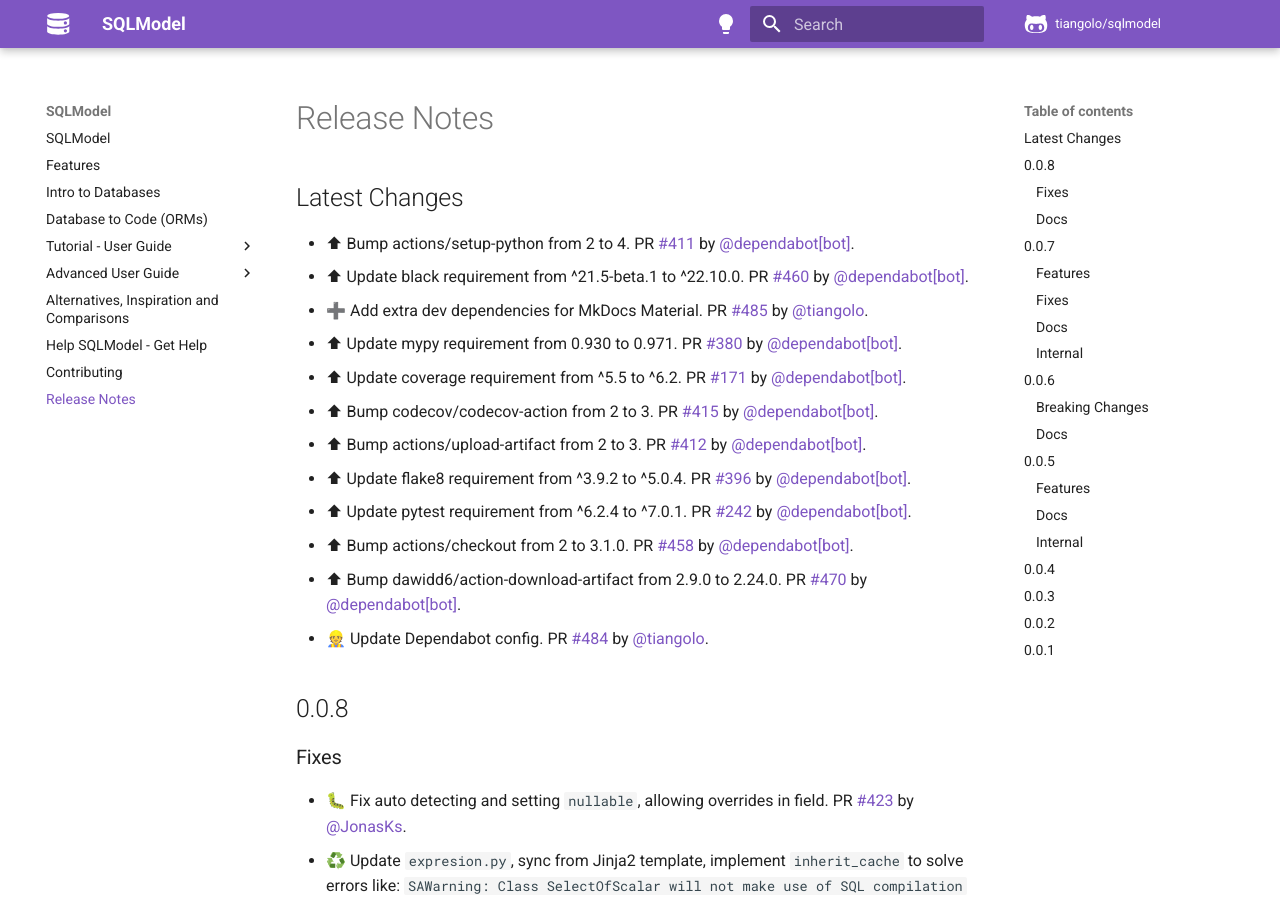
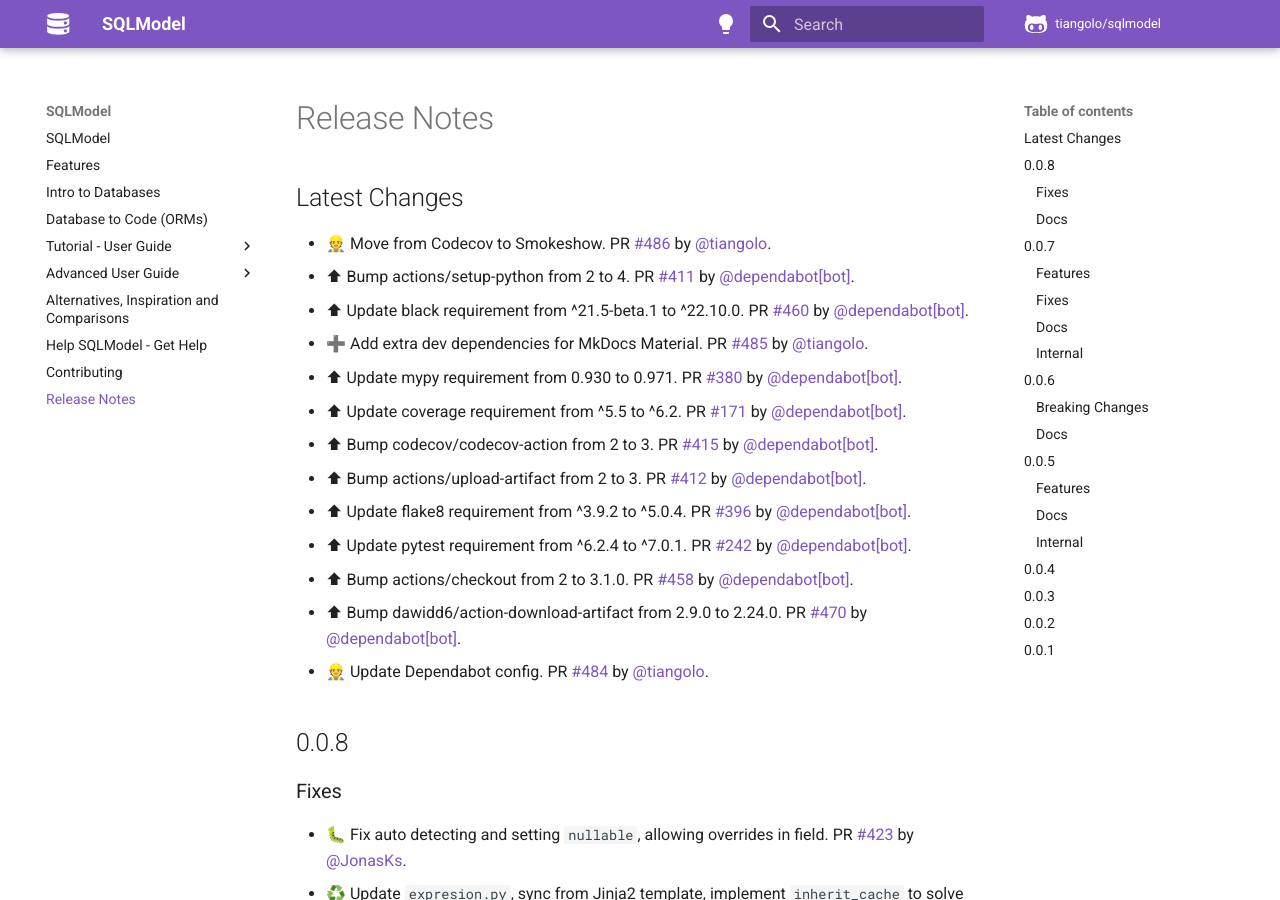
Before and after one commit to sztrakabalint/fastapi-sqlmodel, an MkDocs documentation site: the page built from docs/release-notes.md, in a window 1280 px wide and 900 px high. Built offline with MkDocs 1.6.1 and Material for MkDocs 9.7.7, drawn with Linux system fonts in a browser that asks for light colours; comment, search, counter and statistics services are not loaded.

Commit message:
📝 Update release notes

```diff
--- a/docs/release-notes.md
+++ b/docs/release-notes.md
@@ -2,6 +2,7 @@
 
 ## Latest Changes
 
+* 👷 Move from Codecov to Smokeshow. PR [#486](https://github.com/tiangolo/sqlmodel/pull/486) by [@tiangolo](https://github.com/tiangolo).
 * ⬆ Bump actions/setup-python from 2 to 4. PR [#411](https://github.com/tiangolo/sqlmodel/pull/411) by [@dependabot[bot]](https://github.com/apps/dependabot).
 * ⬆ Update black requirement from ^21.5-beta.1 to ^22.10.0. PR [#460](https://github.com/tiangolo/sqlmodel/pull/460) by [@dependabot[bot]](https://github.com/apps/dependabot).
 * ➕ Add extra dev dependencies for MkDocs Material. PR [#485](https://github.com/tiangolo/sqlmodel/pull/485) by [@tiangolo](https://github.com/tiangolo).
```
